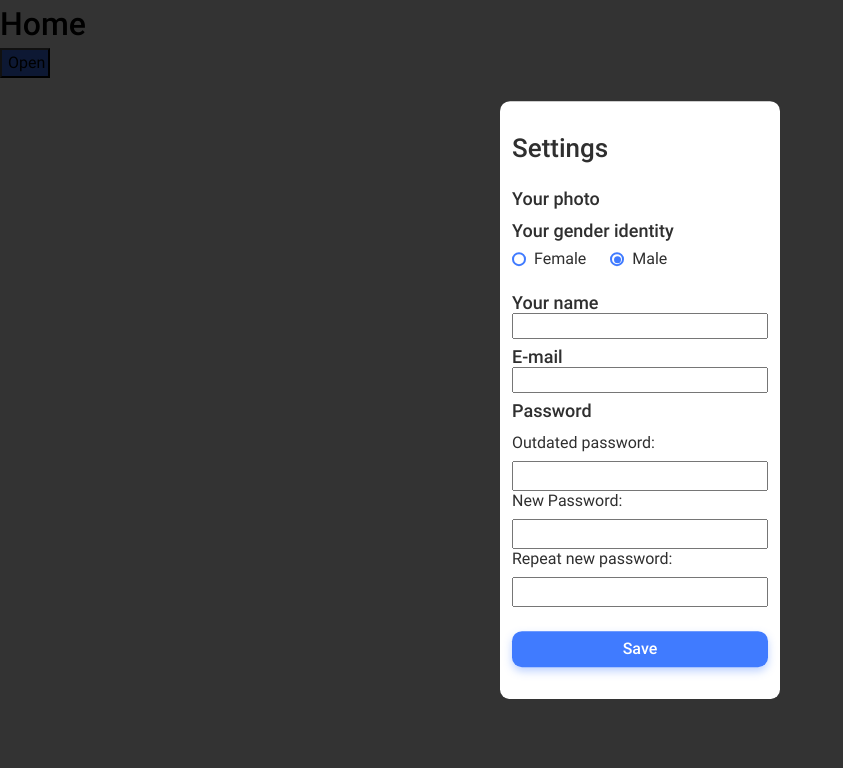
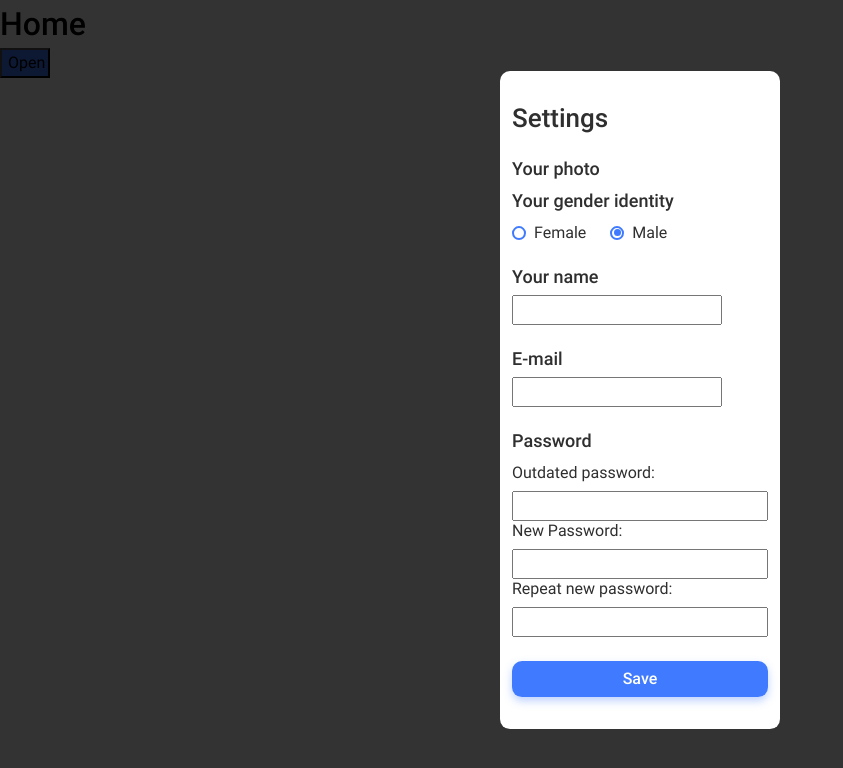
Before and after one commit to OhWellNevermind/water-tracker, a React (Vite) app: page / in a window 1280 px wide. Shown: the top 768 px of the page, without its empty margins (0-843 px from the left). Built offline with nearby package versions, Linux system fonts and the light colour scheme.

Commit message:
added textinputcontainer

```diff
--- a/src/components/modals/UserModal/UserModal.jsx
+++ b/src/components/modals/UserModal/UserModal.jsx
@@ -18,6 +18,7 @@ import {
 import { UploadIcon } from "../../icons/UploadIcon";
 import { colors } from "../../../constants";
 import { useFormik } from "formik";
+import { TextInputContainer } from "./UserModal.styled";
 
 export const UserModal = ({ setIsOpen }) => {
   const formik = useFormik({
@@ -50,7 +51,7 @@ export const UserModal = ({ setIsOpen }) => {
             </UploadImageContainer>
           </ImageContainer> */}
           <Form onSubmit={formik.handleSubmit}>
-            <Subtitle>Your gender identity</Subtitle>
+            <Subtitle type="main">Your gender identity</Subtitle>
             <GenderContainer>
               <GenderInputContainer>
                 <GenderInput
@@ -64,7 +65,7 @@ export const UserModal = ({ setIsOpen }) => {
                   type="radio"
                   name="gender"
                 />
-                <GenderText htmlFor="gender-male">Female</GenderText>
+                <GenderText htmlFor="gender-female">Female</GenderText>
               </GenderInputContainer>
               <GenderInputContainer>
                 <GenderInput
@@ -81,8 +82,8 @@ export const UserModal = ({ setIsOpen }) => {
                 <GenderText htmlFor="gender-male">Male</GenderText>
               </GenderInputContainer>
             </GenderContainer>
-            <Subtitle>
-              Your name
+            <TextInputContainer>
+              <Subtitle>Your name</Subtitle>
               <input
                 onChange={formik.handleChange}
                 onBlur={formik.handleBlur}
@@ -92,9 +93,9 @@ export const UserModal = ({ setIsOpen }) => {
                 type="text"
                 name="name"
               />
-            </Subtitle>
-            <Subtitle>
-              E-mail
+            </TextInputContainer>
+            <TextInputContainer>
+              <Subtitle>E-mail</Subtitle>
               <input
                 onChange={formik.handleChange}
                 onBlur={formik.handleBlur}
@@ -104,7 +105,7 @@ export const UserModal = ({ setIsOpen }) => {
                 type="email"
                 name="email"
               />
-            </Subtitle>
+            </TextInputContainer>
             <Subtitle type="main">Password</Subtitle>
             <InputContainer>
               <Text htmlFor="oldPassword">Outdated password:</Text>
--- a/src/components/modals/UserModal/UserModal.styled.js
+++ b/src/components/modals/UserModal/UserModal.styled.js
@@ -81,6 +81,9 @@ export const GenderInput = styled.input`
   border: 2px solid ${colors.BLUE};
   border-radius: 50%;
   transition: all 0.1s ease-in-out;
+  display: flex;
+  align-items: center;
+  justify-content: center;
 
   &::after {
     content: "";
@@ -88,7 +91,6 @@ export const GenderInput = styled.input`
     border-radius: 50%;
     width: 7px;
     height: 7px;
-    margin: 2px;
   }
 
   &:checked::after {
@@ -131,3 +133,7 @@ export const InputContainer = styled.div`
   display: flex;
   flex-direction: column;
 `;
+
+export const TextInputContainer = styled.div`
+  margin-bottom: 24px;
+`;
```
